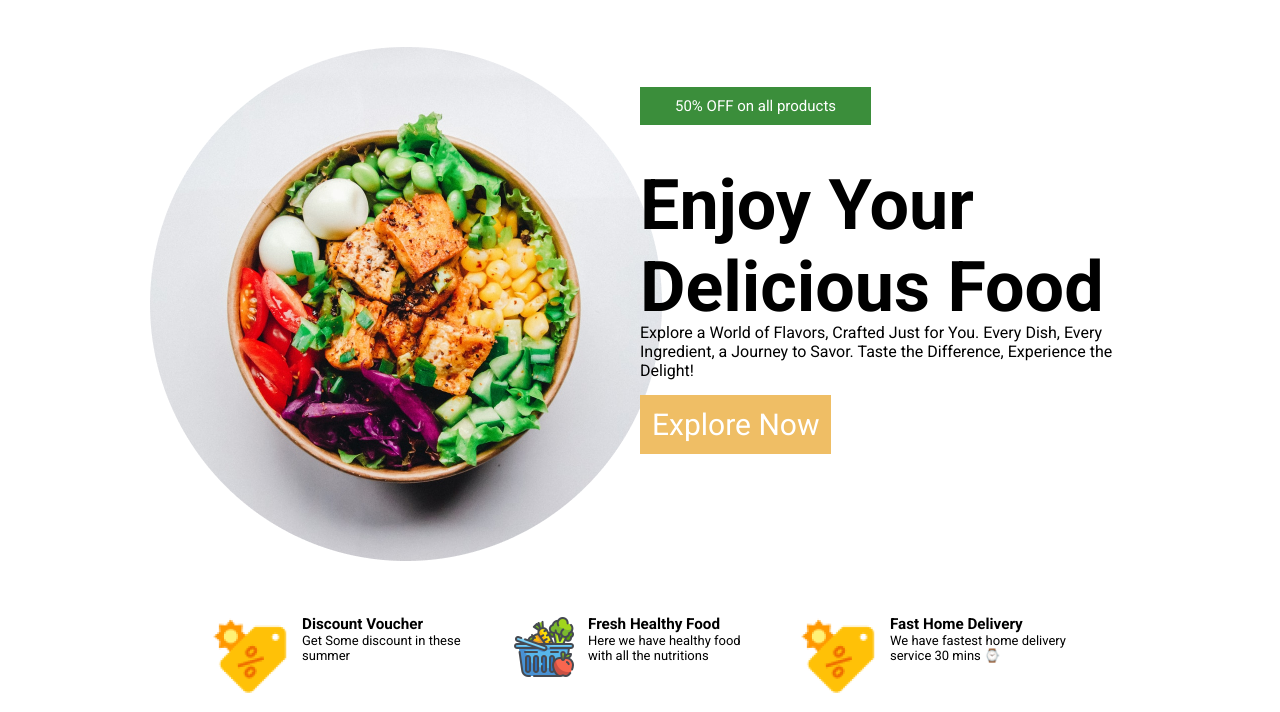
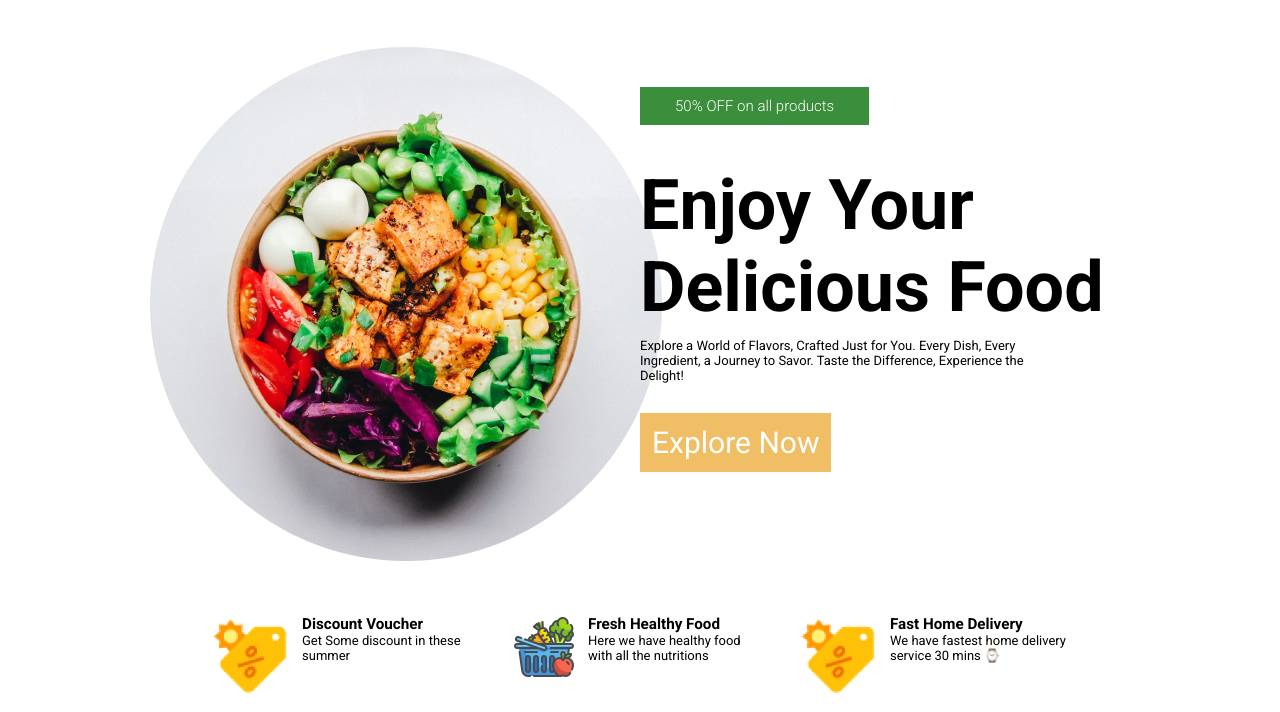
Before and after one commit to CodeGhostX/Food-Wbsite-Landing-Page, a plain HTML site: page index.html in a window 1280 px wide. Shown: the part 88-800 px from the top of the page. Drawn offline with Linux system fonts and the light colour scheme.

Commit message:
Some Chnages

```diff
--- a/style.css
+++ b/style.css
@@ -32,17 +32,18 @@ body{
     background-color: rgb(59, 142, 59);
     margin: 40px 0 40px 0;
     padding: 10px 35px 10px 35px;
+    font-weight: 300;
 }
 .explore{
     font-size: 30px;
     background-color: rgb(239, 190, 101);
-    margin-top: 15px;
+    margin-top: 30px;
     padding: 12px;
 }
 .main-title{
     font-size: 70px;
     margin-top: -1px;
-    margin-bottom: -5px;
+    margin-bottom: 10px;
 }
 .bottom-container{
     display: flex;
@@ -60,6 +61,10 @@ body{
 }
 .top-words{
     text-align: center;
+}
+.right p{
+    font-size: small;
+    width: 80%;
 }
 .our-menu{
     background-color: green;
```
